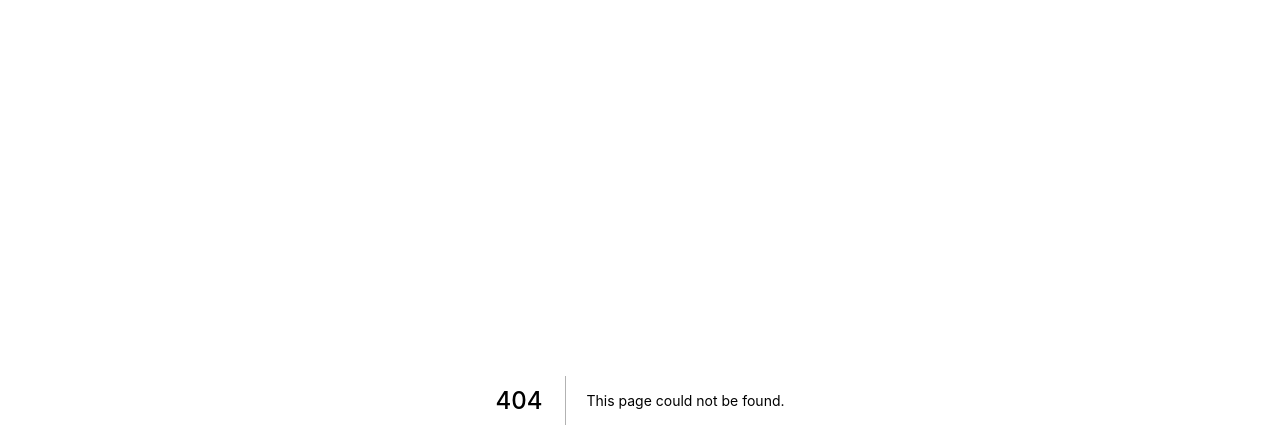
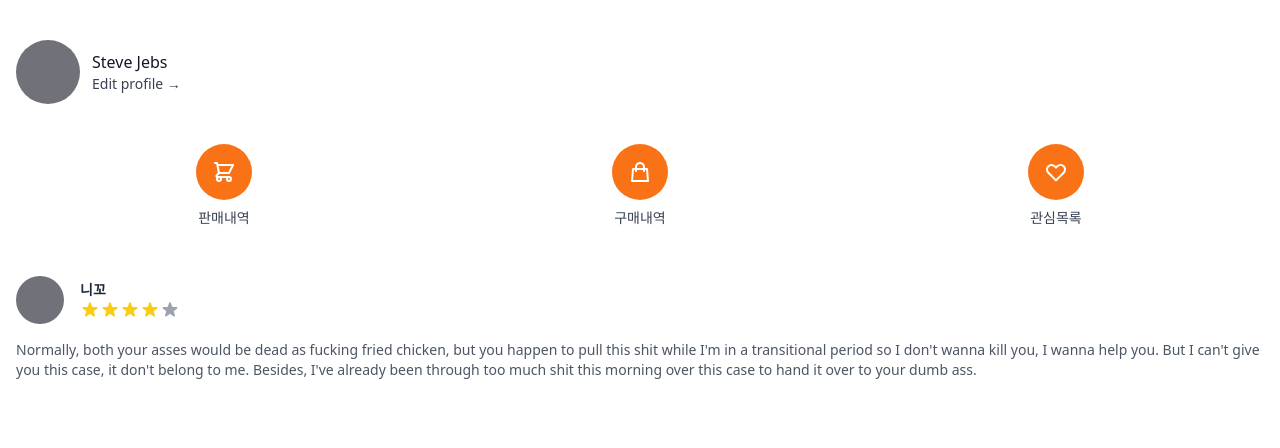
Before and after one commit to kky8822/carrotmarket-clone, a Next.js app: page /profile in a window 1280 px wide. Before the commit this address had no page. Shown: the top 448 px of the page. Built offline with nearby package versions, Linux system fonts and the light colour scheme.

Commit message:
220622_UI_profile

```diff
--- /dev/null
+++ b/pages/profile.tsx
@@ -0,0 +1,147 @@
+import type { NextPage } from "next";
+
+const Profile: NextPage = () => {
+  return (
+    <div className="py-10 px-4">
+      <div className="flex items-center space-x-3">
+        <div className="w-16 h-16 rounded-full bg-zinc-500" />
+        <div className="flex flex-col">
+          <span className="font-medium text-gray-900">Steve Jebs</span>
+          <span className="text-sm text-gray-700">Edit profile &rarr;</span>
+        </div>
+      </div>
+      <div className="mt-10 flex justify-around">
+        <div className="flex flex-col items-center">
+          <div className="w-14 h-14 rounded-full bg-orange-500 text-white flex items-center justify-center">
+            <svg
+              className="w-6 h-6"
+              fill="none"
+              viewBox="0 0 24 24"
+              stroke="currentColor"
+              xmlns="http://www.w3.org/2000/svg"
+            >
+              <path
+                strokeLinecap="round"
+                strokeLinejoin="round"
+                strokeWidth="2"
+                d="M3 3h2l.4 2M7 13h10l4-8H5.4M7 13L5.4 5M7 13l-2.293 2.293c-.63.63-.184 1.707.707 1.707H17m0 0a2 2 0 100 4 2 2 0 000-4zm-8 2a2 2 0 11-4 0 2 2 0 014 0z"
+              ></path>
+            </svg>
+          </div>
+          <span className="mt-2 text-sm font-medium text-gray-700">
+            판매내역
+          </span>
+        </div>
+        <div className="flex flex-col items-center">
+          <div className="w-14 h-14 rounded-full bg-orange-500 text-white flex items-center justify-center">
+            <svg
+              className="w-6 h-6"
+              fill="none"
+              stroke="currentColor"
+              viewBox="0 0 24 24"
+              xmlns="http://www.w3.org/2000/svg"
+            >
+              <path
+                strokeLinecap="round"
+                strokeLinejoin="round"
+                strokeWidth="2"
+                d="M16 11V7a4 4 0 00-8 0v4M5 9h14l1 12H4L5 9z"
+              ></path>
+            </svg>
+          </div>
+          <span className="mt-2 text-sm font-medium text-gray-700">
+            구매내역
+          </span>
+        </div>
+        <div className="flex flex-col items-center">
+          <div className="w-14 h-14 rounded-full bg-orange-500 text-white flex items-center justify-center">
+            <svg
+              className="w-6 h-6"
+              fill="none"
+              stroke="currentColor"
+              viewBox="0 0 24 24"
+              xmlns="http://www.w3.org/2000/svg"
+            >
+              <path
+                strokeLinecap="round"
+                strokeLinejoin="round"
+                strokeWidth="2"
+                d="M4.318 6.318a4.5 4.5 0 000 6.364L12 20.364l7.682-7.682a4.5 4.5 0 00-6.364-6.364L12 7.636l-1.318-1.318a4.5 4.5 0 00-6.364 0z"
+              ></path>
+            </svg>
+          </div>
+          <span className="mt-2 text-sm font-medium text-gray-700">
+            관심목록
+          </span>
+        </div>
+      </div>
+      <div className="mt-12">
+        <div className="flex items-center space-x-4">
+          <div className="w-12 h-12 rounded-full bg-zinc-500" />
+          <div>
+            <h4 className="text-sm font-bold text-gray-800">니꼬</h4>
+            <div className="flex items-center">
+              <svg
+                className="text-yellow-400 h-5 w-5"
+                xmlns="http://www.w3.org/2000/svg"
+                viewBox="0 0 20 20"
+                fill="currentColor"
+                aria-hidden="true"
+              >
+                <path d="M9.049 2.927c.3-.921 1.603-.921 1.902 0l1.07 3.292a1 1 0 00.95.69h3.462c.969 0 1.371 1.24.588 1.81l-2.8 2.034a1 1 0 00-.364 1.118l1.07 3.292c.3.921-.755 1.688-1.54 1.118l-2.8-2.034a1 1 0 00-1.175 0l-2.8 2.034c-.784.57-1.838-.197-1.539-1.118l1.07-3.292a1 1 0 00-.364-1.118L2.98 8.72c-.783-.57-.38-1.81.588-1.81h3.461a1 1 0 00.951-.69l1.07-3.292z" />
+              </svg>
+              <svg
+                className="text-yellow-400 h-5 w-5"
+                xmlns="http://www.w3.org/2000/svg"
+                viewBox="0 0 20 20"
+                fill="currentColor"
+                aria-hidden="true"
+              >
+                <path d="M9.049 2.927c.3-.921 1.603-.921 1.902 0l1.07 3.292a1 1 0 00.95.69h3.462c.969 0 1.371 1.24.588 1.81l-2.8 2.034a1 1 0 00-.364 1.118l1.07 3.292c.3.921-.755 1.688-1.54 1.118l-2.8-2.034a1 1 0 00-1.175 0l-2.8 2.034c-.784.57-1.838-.197-1.539-1.118l1.07-3.292a1 1 0 00-.364-1.118L2.98 8.72c-.783-.57-.38-1.81.588-1.81h3.461a1 1 0 00.951-.69l1.07-3.292z" />
+              </svg>
+              <svg
+                className="text-yellow-400 h-5 w-5"
+                xmlns="http://www.w3.org/2000/svg"
+                viewBox="0 0 20 20"
+                fill="currentColor"
+                aria-hidden="true"
+              >
+                <path d="M9.049 2.927c.3-.921 1.603-.921 1.902 0l1.07 3.292a1 1 0 00.95.69h3.462c.969 0 1.371 1.24.588 1.81l-2.8 2.034a1 1 0 00-.364 1.118l1.07 3.292c.3.921-.755 1.688-1.54 1.118l-2.8-2.034a1 1 0 00-1.175 0l-2.8 2.034c-.784.57-1.838-.197-1.539-1.118l1.07-3.292a1 1 0 00-.364-1.118L2.98 8.72c-.783-.57-.38-1.81.588-1.81h3.461a1 1 0 00.951-.69l1.07-3.292z" />
+              </svg>
+              <svg
+                className="text-yellow-400 h-5 w-5"
+                xmlns="http://www.w3.org/2000/svg"
+                viewBox="0 0 20 20"
+                fill="currentColor"
+                aria-hidden="true"
+              >
+                <path d="M9.049 2.927c.3-.921 1.603-.921 1.902 0l1.07 3.292a1 1 0 00.95.69h3.462c.969 0 1.371 1.24.588 1.81l-2.8 2.034a1 1 0 00-.364 1.118l1.07 3.292c.3.921-.755 1.688-1.54 1.118l-2.8-2.034a1 1 0 00-1.175 0l-2.8 2.034c-.784.57-1.838-.197-1.539-1.118l1.07-3.292a1 1 0 00-.364-1.118L2.98 8.72c-.783-.57-.38-1.81.588-1.81h3.461a1 1 0 00.951-.69l1.07-3.292z" />
+              </svg>
+              <svg
+                className="text-gray-400 h-5 w-5"
+                xmlns="http://www.w3.org/2000/svg"
+                viewBox="0 0 20 20"
+                fill="currentColor"
+                aria-hidden="true"
+              >
+                <path d="M9.049 2.927c.3-.921 1.603-.921 1.902 0l1.07 3.292a1 1 0 00.95.69h3.462c.969 0 1.371 1.24.588 1.81l-2.8 2.034a1 1 0 00-.364 1.118l1.07 3.292c.3.921-.755 1.688-1.54 1.118l-2.8-2.034a1 1 0 00-1.175 0l-2.8 2.034c-.784.57-1.838-.197-1.539-1.118l1.07-3.292a1 1 0 00-.364-1.118L2.98 8.72c-.783-.57-.38-1.81.588-1.81h3.461a1 1 0 00.951-.69l1.07-3.292z" />
+              </svg>
+            </div>
+          </div>
+        </div>
+        <div className="mt-4 text-gray-600 text-sm">
+          <p>
+            Normally, both your asses would be dead as fucking fried chicken,
+            but you happen to pull this shit while I&apos;m in a transitional
+            period so I don&apos;t wanna kill you, I wanna help you. But I
+            can&apos;t give you this case, it don&apos;t belong to me. Besides,
+            I&apos;ve already been through too much shit this morning over this
+            case to hand it over to your dumb ass.
+          </p>
+        </div>
+      </div>
+    </div>
+  );
+};
+
+export default Profile;
```
